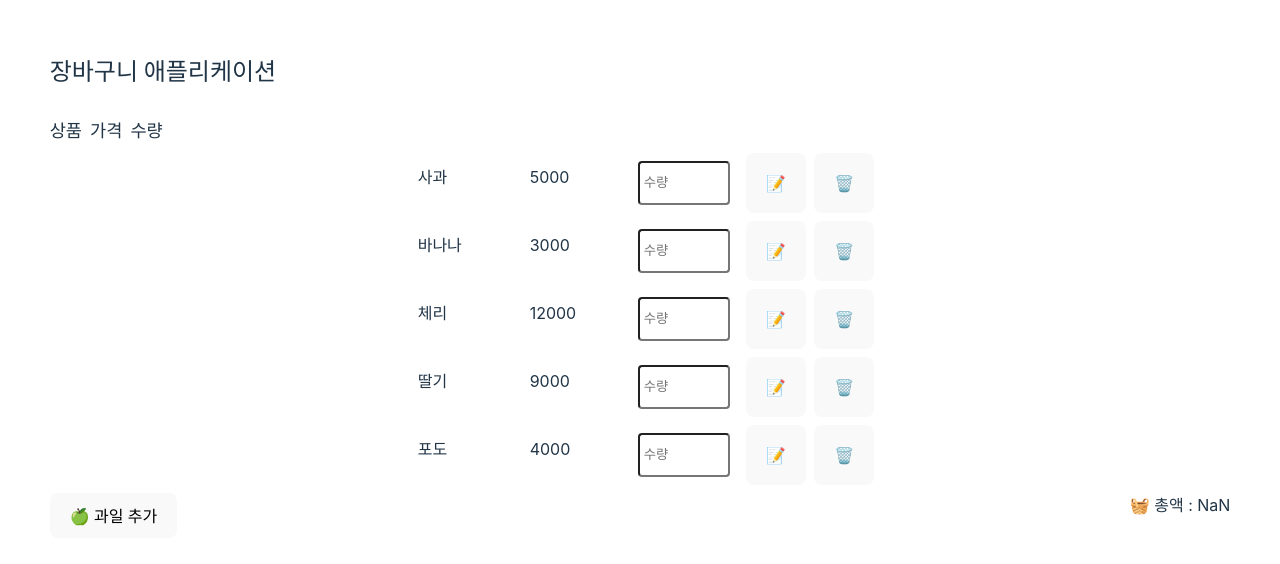
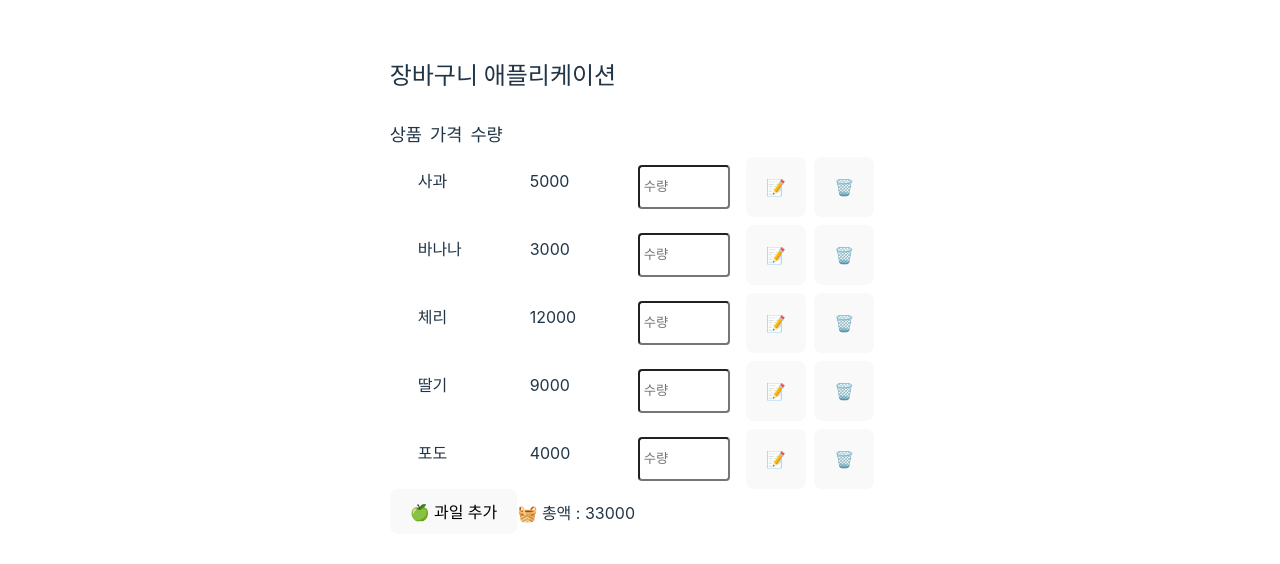
Before and after one commit to cseeeeee/asac-react, a React (Vite) app in the folder my-first-vite-react/: page / in a window 1280 px wide. Shown: the part 114-678 px from the top of the page. Built offline with nearby package versions, Linux system fonts and the light colour scheme.

Commit message:
fix: totalPrice에 수량 포함 안됨 & newFruit name 중복 처리 에러 임시 보류(일단 주석 )

```diff
--- a/my-first-vite-react/src/App.jsx
+++ b/my-first-vite-react/src/App.jsx
@@ -44,7 +44,7 @@ export default function App() {
 
   // 모든 과일의 가격을 합산하여 총액 계산
   const totalPrice = fruits.reduce(
-    (acc, fruit) => acc + Number(fruit.price) * Number(fruit.quantity),
+    (acc, fruit) => acc + Number(fruit.price),
     0
   );
 
--- a/my-first-vite-react/src/App.module.css
+++ b/my-first-vite-react/src/App.module.css
@@ -7,61 +7,12 @@ html {
   align-items: center;
 }
 
-.wrapper {
-  width: 100%;
-  display: inline-flex;
-  justify-content: space-between;
-  padding-top: 0.5rem;
-}
-
-.itemWrapper {
-  display: flex;
-  margin-top: 1rem;
-  padding-top: 0.5rem;
-  gap: 0.5rem;
-  font-weight: bold;
-  font-size: 1.1rem;
-}
-
-.itemHeaderItem {
-  display: inline-flex;
-  border-radius: 4px;
-  height: 2rem;
-  margin: 0.5rem;
-  padding: 0.25rem;
-  width: 5rem;
-  flex: 1 0 auto;
-}
-
-.buttonWrapper {
-  flex: 0 0 3rem;
-  display: flex;
-  gap: 0.5rem;
-}
-
-.buttonWrapper div {
-  flex: 0 0 1rem;
-  border: 0;
-}
-
-.buttonWrapper {
-  flex: 0 0 3rem;
-  display: flex;
-  gap: 0.5rem;
-}
-
-.buttonWrapper button {
-  border: 0;
-}
-
 .mainContainer {
   display: flex;
   flex-direction: column;
   justify-content: center;
   align-items: center;
   height: 100vh;
-  width: 100%;
-  margin-right: 680px;
   background-color: var(--bg-color);
 }
 
@@ -106,28 +57,3 @@ html {
 .fieldset {
   max-width: calc(768px -2rem);
 }
-
-.mainContainer {
-  display: flex;
-  flex-direction: column;
-  justify-content: center;
-  align-items: center;
-  height: 100vh;
-  background-color: var(--bg-color);
-}
-
-.pageContainer {
-  flex: 0 0 500px;
-}
-
-.pageButtonContainer {
-  flex: 0 0 0;
-  display: flex;
-  justify-content: center;
-  padding: 1rem;
-}
-
-.pageButton {
-  flex: 0 0 3rem;
-  background-color: var(--secondary);
-}
```
